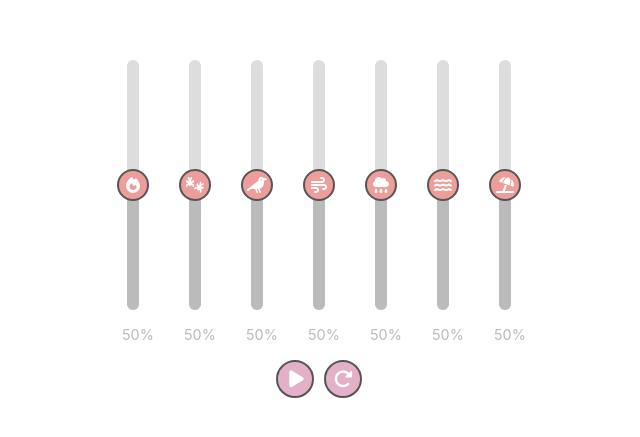
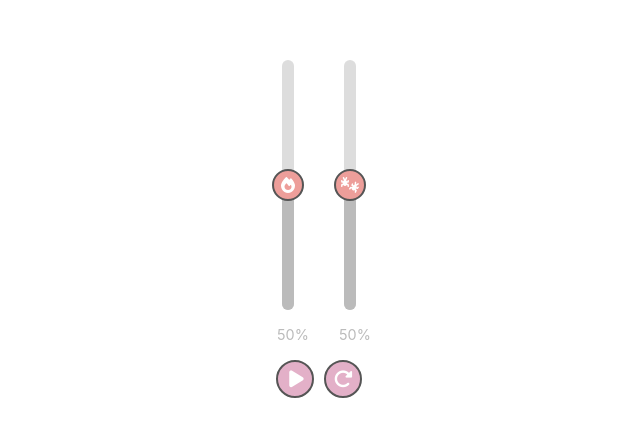
Before and after one commit to weiying-chen/noice, a React (Vite) app: page / in a window 1280 px wide. Shown: the part 171-608 px from the top of the page, without its empty margins (321-961 px from the left). Built offline with nearby package versions, Linux system fonts and the light colour scheme.

Commit message:
Fix reset button

```diff
--- a/src/App.tsx
+++ b/src/App.tsx
@@ -9,15 +9,11 @@ import './App.css';
 const audios = [
   { src: '/fire.mp3', icon: '\\f06d' },
   { src: '/crickets.mp3', icon: '\\e4d0' },
-  { src: '/birds.mp3', icon: '\\f520' },
-  { src: '/wind.mp3', icon: '\\f72e' },
-  { src: '/rain.mp3', icon: '\\f73d' },
-  { src: '/river.mp3', icon: '\\f773' },
-  { src: '/waves.mp3', icon: '\\f5ca' },
 ];
 
 const useAudioPlayer = (audios, options) => {
   const [isPlayingAudio, setIsAudioPlaying] = useState(false);
+  const [volumes, setVolumes] = useState(audios.map((audio) => options.defaultVolume));
 
   const audioRefs = useRef(
     audios.map((audio) => ({
@@ -38,9 +34,31 @@ const useAudioPlayer = (audios, options) => {
 
   function resetAudio() {
     audioRefs.current?.forEach((audioRef, index) => {
-      if (audioRef.current) {
-        audioRef.current.volume = options.defaultVolume / 100;
+      if (audioRef.ref.current) {
+        audioRef.ref.current.volume = options.defaultVolume / 100;
       }
+    });
+
+    setVolumes(prevVolumes => {
+      return prevVolumes.map(() => defaultVolume);
+    });
+  }
+
+  function handleSliderChange(value, index) {
+    audioRefs.current?.forEach((audioRef) => {
+      if (audioRef.ref.current) {
+        audioRef.ref.current.volume = value / 100;
+      }
+    });
+
+    setVolumes(prevVolumes => {
+      return prevVolumes.map((prevVolume, i) => {
+        if (i === index) {
+          return value;
+        } else {
+          return prevVolume;
+        }
+      });
     });
   }
 
@@ -49,19 +67,20 @@ const useAudioPlayer = (audios, options) => {
     playAudio,
     resetAudio,
     audioRefs: audioRefs.current,
+    volumes,
+    setVolumes,
+    handleSliderChange,
   };
 };
 
-const defaultSliderValue = 50;
+const Audio = forwardRef((props, ref) => {
+  const { src, icon, volume, index, handleSliderChange } = props;
+  // const [volume, setVolume] = useState(50);
 
-const Audio = forwardRef((props, ref) => {
-  const { src, icon } = props;
-  const [volume, setVolume] = useState(50);
-
-  function handleVolumeChange(value) {
-    ref.current.volume = value / 100;
-    setVolume(value);
-  }
+  // function handleVolumeChange(value) {
+    // ref.current.volume = value / 100;
+    // setVolume(value);
+  // }
 
   return (
     <div className="audio">
@@ -75,7 +94,7 @@ const Audio = forwardRef((props, ref) => {
           max={100}
           step={1}
           value={volume}
-          onChange={handleVolumeChange}
+          onChange={(value) => handleSliderChange(value, index)}
           icon={icon}
           vertical
         />
@@ -85,22 +104,38 @@ const Audio = forwardRef((props, ref) => {
   );
 });
 
+const defaultVolume = 50;
+
 function App() {
-  const { isPlayingAudio, playAudio, resetAudio, audioRefs } = useAudioPlayer(audios, {
-    defaultVolume: defaultSliderValue,
+  const {
+    isPlayingAudio,
+    playAudio,
+    resetAudio,
+    audioRefs,
+    volumes,
+    setVolumes,
+    handleSliderChange,
+  } = useAudioPlayer(audios, {
+    defaultVolume,
   });
 
-  function handleVolumeChange(value) {
-    audioRefs.forEach((audioRef) => {
-      audioRef.current.volume = value / 100;
-    });
-  }
+  // function handleVolumeChange(value) {
+  //   audioRefs.forEach((audioRef) => {
+  //     audioRef.current.volume = value / 100;
+  //   });
+  // }
 
   return (
     <>
       <div className="audios">
         {audioRefs.map((audioRef, index) => (
-          <Audio key={audioRef.src} {...audioRef} />
+          <Audio
+            key={audioRef.src}
+            index={index}
+            {...audioRef}
+            volume={volumes[index]}
+            handleSliderChange={handleSliderChange}
+          />
         ))}
       </div>
       <div className="controls">
```
